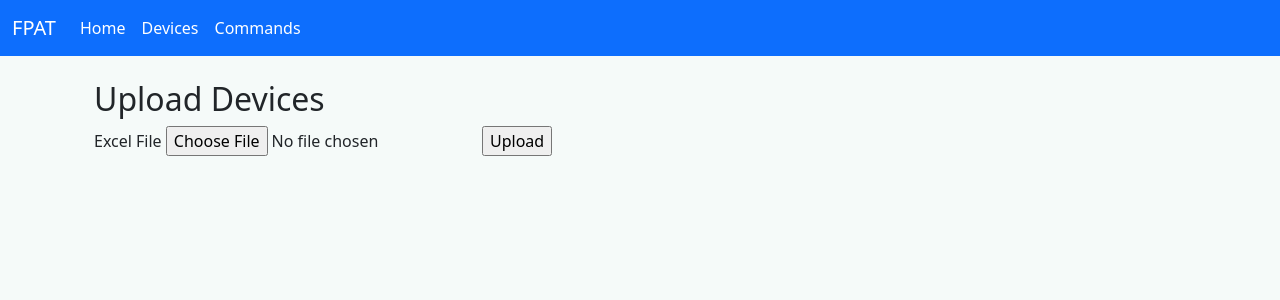
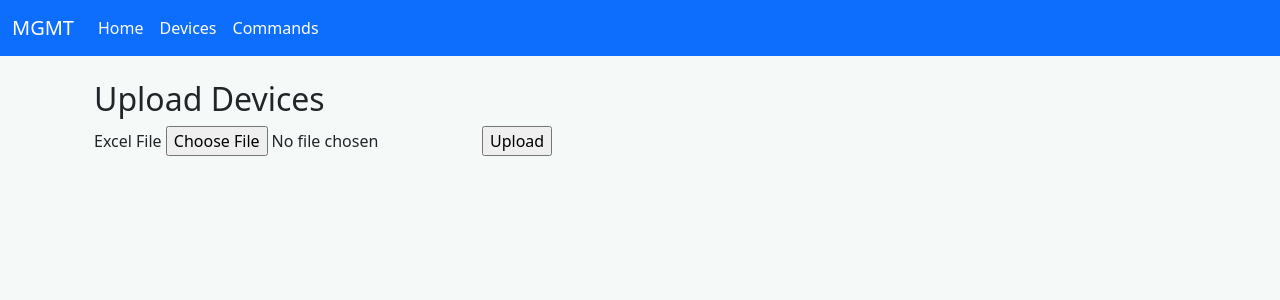
Before and after one commit to hunseop/MGMT, a Flask app: template app/templates/upload.html in a window 1280 px wide. Shown: the top 300 px of the page. Run offline with Flask 3, Linux system fonts and the light colour scheme; the template is opened without the code that fills it: values that come from a table or form of the project are taken from there, others are empty; parts of the project's set-up code (start-up, migrations or seed data) failed here and were passed over; some libraries are stand-ins or nearby versions.

Commit message:
Change app name to 'MGMT'

```diff
--- a/app/templates/base.html
+++ b/app/templates/base.html
@@ -3,7 +3,7 @@
 <head>
     <meta charset="UTF-8">
     <meta name="viewport" content="width=device-width, initial-scale=1.0">
-    <title>FPAT - Firewall Policy Analysis Tool</title>
+    <title>MGMT - Firewall Policy Analysis Tool</title>
     <!-- Bootstrap CSS -->
     <link rel="stylesheet" href="{{ url_for('static', filename='css/bootstrap.min.css') }}">
     <!-- Optional: include a custom CSS file -->
@@ -12,7 +12,7 @@
 <body>
     <nav class="navbar navbar-expand-lg sticky-top bg-primary" data-bs-theme="dark">
         <div class="container-fluid">
-          <a class="navbar-brand m0-h1" href="{{ url_for('index') }}">FPAT</a>
+          <a class="navbar-brand m0-h1" href="{{ url_for('index') }}">MGMT</a>
           <button class="navbar-toggler" type="button" data-bs-toggle="collapse" data-bs-target="#navbarNavAltMarkup" aria-controls="navbarNavAltMarkup" aria-expanded="false" aria-label="Toggle navigation">
             <span class="navbar-toggler-icon"></span>
           </button>
--- a/app/templates/index.html
+++ b/app/templates/index.html
@@ -2,7 +2,7 @@
 
 {% block content %}
 <div class="container mt-5">
-    <h1 class="text-center">🚀 FPAT 사용설명서 🚀</h1>
+    <h1 class="text-center">🚀 MGMT 사용설명서 🚀</h1>
     <!-- <p class="mt-4 text-center">이 가이드는 당신을 앱의 마스터로 만들어 줄 것입니다. 따라오세요!</p> -->
 
     <hr>
```
